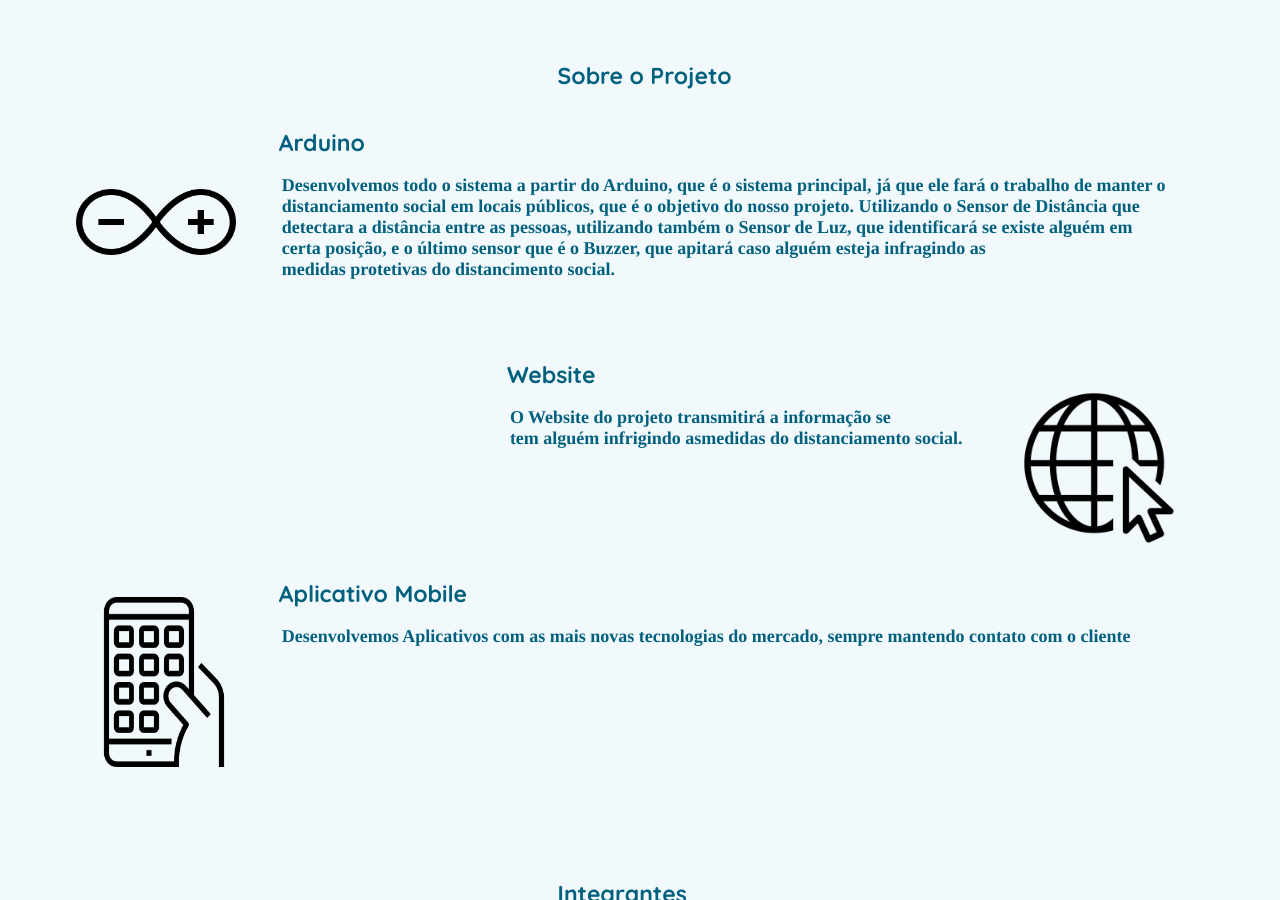
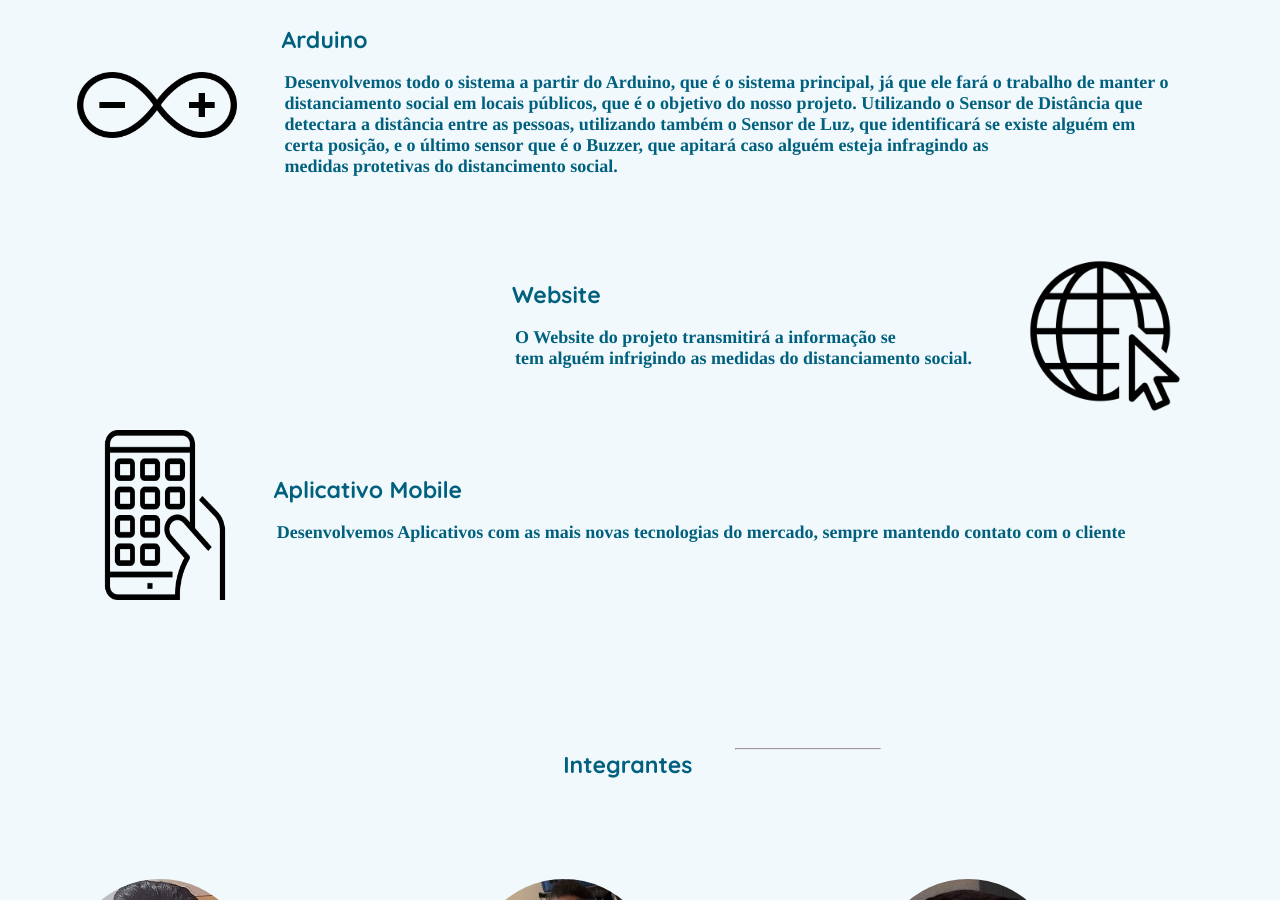
Before and after one commit to analuztx/LandingPage, a plain HTML site: page index.html in a window 1280 px wide. Shown: the part 1900-2800 px from the top of the page. Drawn offline with Linux system fonts and the light colour scheme; a web font is replaced by a local one.

Commit message:
Versão 3.4

```diff
--- a/css/style.css
+++ b/css/style.css
@@ -4,6 +4,12 @@ body{
 
 *{
   margin: 0;
+}
+
+.wrapper{
+  width: 100%;
+  height: 100%;
+  position: absolute;
 }
 
 #anima-div  {
@@ -42,16 +48,13 @@ h2{
     position: relative;
     float:left;
     font-size: 28px;
-    left: 10%;
-
     font-family: 'Poppins-LightItalic';
-    color: #fff;
+    color: rgb(255, 255, 255);
 }
 
 h3{
     font-size: 20px;
-    margin-left: 40%;
-
+    margin-left: 26%;
     font-family: 'Poppins-LightItalic';
     color: #fff;
 }
@@ -127,10 +130,6 @@ a {
     color: #00607e;
   }
 
-  .equipe{
-    column-count: 100px;
-  }
-
   .abas{
     margin-left: 0%;
     position: absolute;
@@ -144,11 +143,11 @@ a {
   }
 
   .caixas{
-    width: 100%px;
+    width: 100%;
     height: 400px;
     top: 710px;
-    margin-left: 0%;
-    position: relative;
+    margin-left: 50px;
+    position: absolute;
   }
 
   .quadroum{
@@ -212,37 +211,46 @@ a {
   }
 
   .sobre{
-    width: 99%;
+    width: 100%;
     height: 500px;
-    position: relative;
-    top: 320px;
+    position: absolute;
+    top: 1680px;
+  }
+
+  .subtitulo{
+    left: 25%;
+    top: 45%;
+    column-count: 100px;
+    position: absolute;
+    display: inline-block;
   }
 
   .equipe{
-    right: 7%;
-    top: 98%;
+    left: 80%;
+    top: 95%;
+    column-count: 100px;
     position: absolute;
     display: inline-block;
   }
 
   .equipesobre{
-    margin-left: 40%;
-    top: 100px;
-    position: relative;
+    right: 20%;
+    top: 100%;
+    position: absolute;
     display: inline-block;
     }
 
   .equipe2{
     left: 7%;
-    top: 140%;
+    top: 130%;
     position: absolute;
     display: inline-block;
   }
 
   .equipesobre2{
-    margin-left: 22%;
-    top: 230px;
-    position: relative;
+    right: 8%;
+    top: 695px;
+    position: absolute;
     display: inline-block;
   }
 
@@ -255,8 +263,8 @@ a {
 
   .equipesobre3{
     margin-left: 22%;
-    top: 20px;
-    position: relative;
+    top: 49%;
+    position: absolute;
     display: inline-block;
   }
 
@@ -283,6 +291,13 @@ a {
     margin-left: 44%;
   }
 
+  .integrantes{
+    width: 100%;
+    height: 500px;
+    position: absolute;
+    top: 2200px;
+  }
+
   .titulointegrantes{
     margin-left: 44%;
     margin-top: 35%;
@@ -301,12 +316,17 @@ a {
     margin-left: 24%;
   }
 
+  .hrintegrantes{
+    width: 20%;
+    text-align: left;
+  }
+
   .distanciamento{
     margin: 0%;
     width: 100%;
     height: 300px;
-    position: relative;
-    top: 200px;
+    position: absolute;
+    top: 580px;
     left: 0%;
     display: inline-block;
 
--- a/index.html
+++ b/index.html
@@ -10,6 +10,7 @@
     <title>TECH-19</title>
 </head>
 <body>
+    <div class="wrapper">
     <div id="menu">
         <div class="fotologo"><img src="img/etafinal.png" width="100%" height="100%"></div>
     </div>
@@ -25,7 +26,7 @@
     </nav>
     </div>
     </div>
-    <div class="equipe">
+    <div class="subtitulo">
         <h2>Tech-19 com excelência, agilidade e exclusividade no mercado! </h2> <br>
         <h3>Tecnologia número um do Mercado</h3>
     </div>
@@ -102,7 +103,7 @@
             <div class="equipesobre">
                <h4>Website</h4><br>
                 <h1>O Website do projeto transmitirá a informação se
-                <br> tem alguém infrigindo asmedidas do distanciamento social.
+                <br> tem alguém infrigindo as medidas do distanciamento social.
                 </h1>
            </div>
 
@@ -113,12 +114,12 @@
                <h1>Desenvolvemos Aplicativos com as mais novas tecnologias do mercado, sempre mantendo contato com o cliente</h1>
            </div>
         </section>
+    </div>
 
 
-            <br>
-            <div class="titulointegrantes"><h4>Integrantes</h4></div>
 
-
+            <div class="integrantes">
+            <div class="titulointegrantes"><hr class="hrintegrantes"><h4>Integrantes</h4></div>
             <div class="equipefotos">
                 <div class="fotoana">
                 <a href="https://instagram.com/analuz.z?igshid=YmMyMTA2M2Y="><div class="fotinhaa"><img src="img/equipe/analu.jpeg" width="200px" height="220px"></div></a>
@@ -163,6 +164,7 @@
                 </div>
             </div>
         </div>
+    </div>
 
         </div>
     </main>
@@ -197,7 +199,6 @@ function topFunction() {
 
 
     <!--
-    <footer>
         <div class="content-footer">
             Rodapé
             <ul class="socials">
@@ -208,8 +209,7 @@ function topFunction() {
                     <li><a href="#"><i class="fa fa-linkedin-square"></i></a></li>
             </ul>
         </div>
-    </footer>
     -->
-
+</div>
 </body>
 </html>
```
Also changed, not shown: img/EVA.png (deleted), img/conversa.png (deleted), img/distanciamento1.gif (deleted), img/equipe.png (deleted), img/eta.png (deleted), img/internet.png (deleted), img/logotechh.png (deleted), img/oi.jpg (deleted), img/ola.jpg (deleted), img/reuniao.png (deleted).
